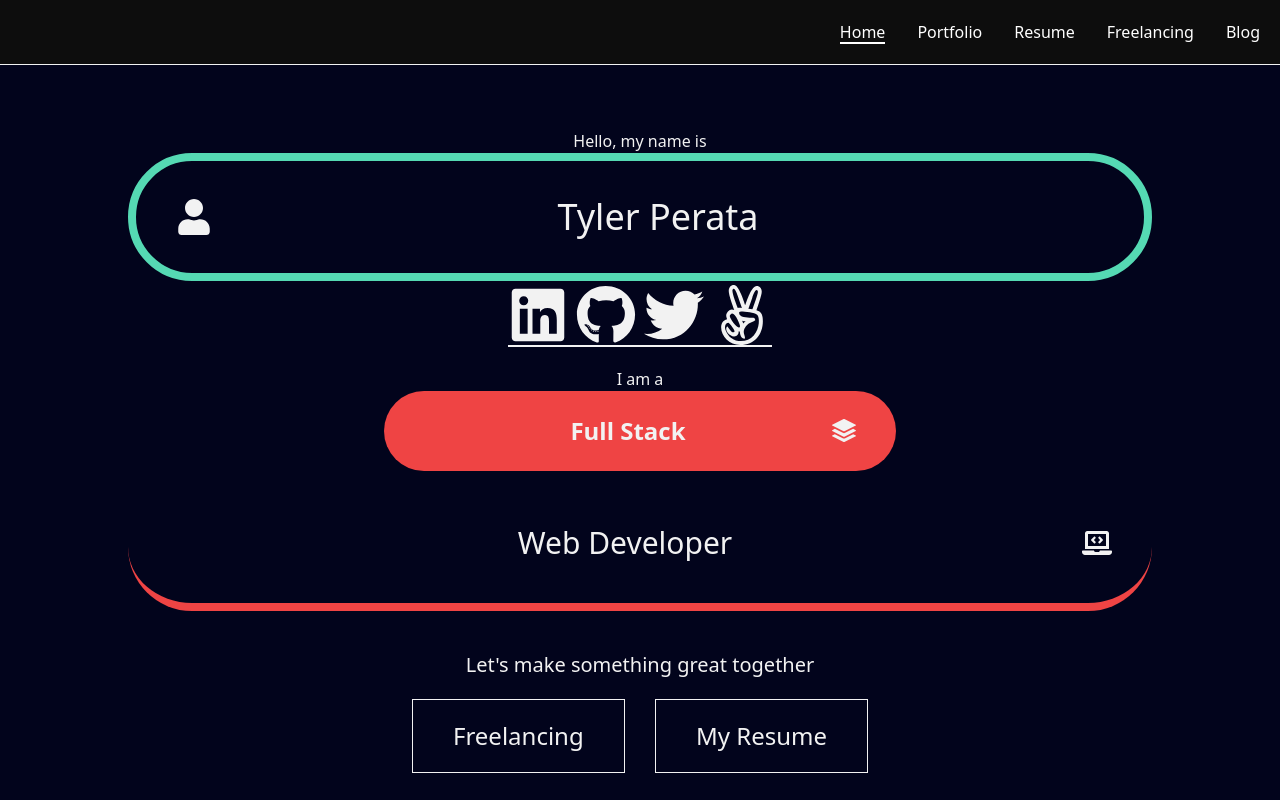
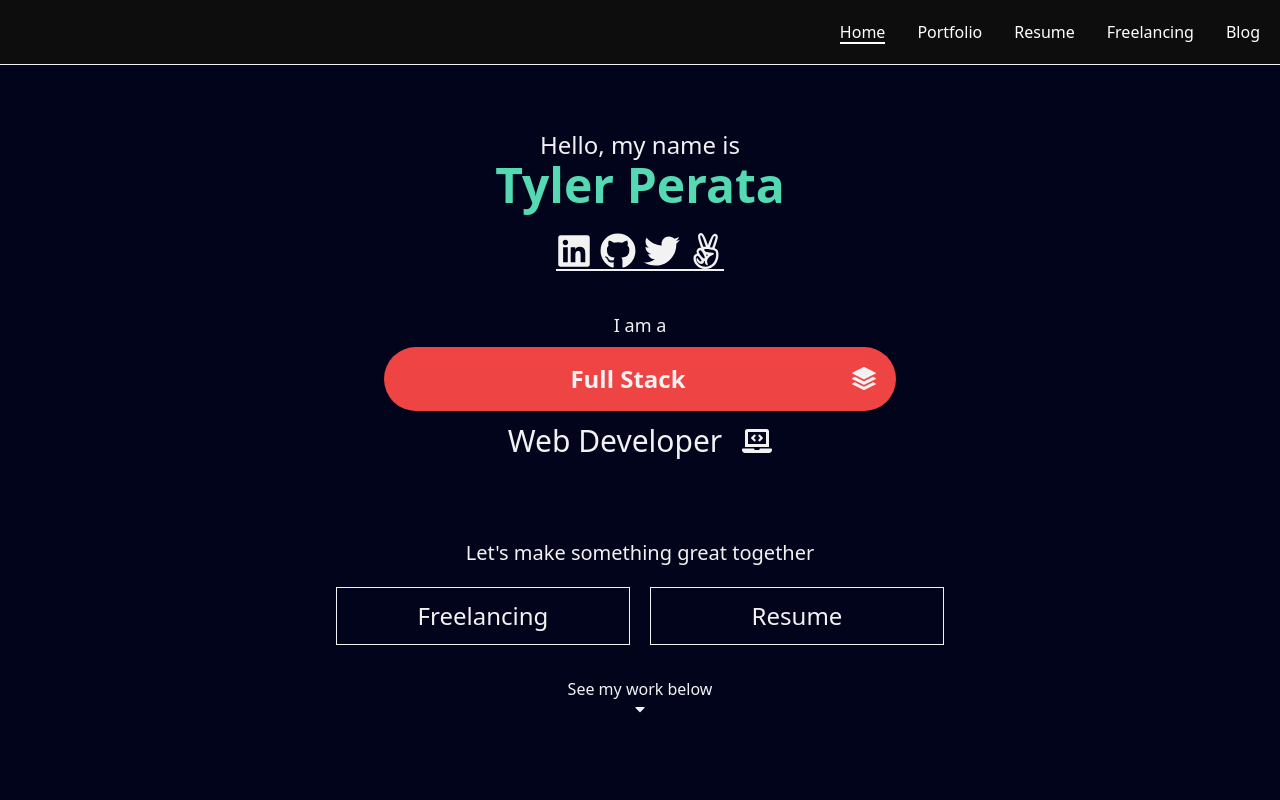
Before and after one commit to TylerP99/tylerperata, a React (Create React App) app in the folder client/: page / in a window 1280 px wide. Shown: the top 800 px of the page. Built offline with nearby package versions, Linux system fonts and the light colour scheme; what @cloudinary/url-gen would draw is missing.

Commit message:
Hero changes

```diff
--- a/client/src/components/landing-components/Hero.jsx
+++ b/client/src/components/landing-components/Hero.jsx
@@ -13,39 +13,39 @@ function Hero() {
   return (
     <section className="flex flex-col w-[95%] mx-auto h-[100vh] pt-[4rem]">
 
-      <section className='mb-5 flex flex-col items-center'>
-        <h3>Hello, my name is</h3>
+      <section className='flex flex-col items-center mb-10'>
+        <h3
+        className="text-2xl"
+        >Hello, my name is</h3>
         <h1
-        className='flex justify-between items-center w-full text-white bg-inherit border-8 border-green rounded-full text-4xl transition-opacity animate-growWidth md:w-[80vw] md:h-[10vw] p-10 mb-1'
-
+        className='flex justify-center items-center w-full bg-inherit text-5xl px-10 pb-5 mb-1 text-center text-green font-bold'
         >
-          <FaUser/>
-          <span>Tyler Perata</span>
-          <div></div>
+          Tyler Perata
         </h1>
-        <SocialDisplay className='text-6xl'/>
+        <SocialDisplay className='text-4xl'/>
 
 
       </section>
 
 
-      <section className='flex flex-col items-center mb-10'>
-
-        <h3>I am a</h3>
+      <section className='flex flex-col items-center mb-20'>
 
         <h3
-        className='flex flex-row-reverse items-center justify-between text-white bg-inherit bg-red-500 rounded-full text-2xl font-bold px-10 py-10 gap-5 animate-slideLeft mb-3 md:w-[40vw] h-[5vw]'
+        className="text-lg mb-2"
+        >I am a</h3>
+
+        <h3
+        className='flex flex-row-reverse items-center justify-between text-white bg-inherit bg-red-500 rounded-full text-2xl font-bold py-8 px-5 gap-5 mb-3 md:w-[40vw] h-[5vw]'
         >
           <BsStack/>
           Full Stack
           <div></div>
         </h3>
         <h2
-          className='flex flex-row-reverse items-center justify-between w-full text-white bg-inherit border-b-8 border-red-500 rounded-full text-3xl p-10 animate-slideLeft md:w-[80vw] md:h-[10vw]'
+          className='flex items-center justify-center gap-5 w-full text-white bg-inherit text-3xl animate-slideLeft'
         >
+          <span>Web Developer</span>
           <FaLaptopCode/>
-          <span>Web Developer</span>
-          <div></div>
         </h2>
 
       </section>
@@ -54,9 +54,9 @@ function Hero() {
 
         <p className="text-xl md:text-xl bold mb-5">Let's make something great together</p>
 
-        <section className="w-[90%] flex flex-col justify-around items-center mb-5 md:flex-row md:w-[40%]">
-          <Link className="block mb-3 text-center border border-white px-10 py-5 text-2xl hover:bg-white/20 hover:shadow-sm hover:shadow-white" to="/freelancing">Freelancing</Link>
-          <Link className="block mb-3 text-center border border-white px-10 py-5 text-2xl hover:bg-white/20 hover:shadow-sm hover:shadow-white" to="/resume">My Resume</Link>
+        <section className="w-[50%] flex flex-col justify-around items-center mb-5 md:flex-row md:gap-5">
+          <Link className="block mb-3 text-center border border-white w-full px-4 py-3 text-2xl hover:bg-white/20 hover:shadow-sm hover:shadow-white" to="/freelancing">Freelancing</Link>
+          <Link className="block mb-3 text-center border border-white w-full px-4 py-3 text-2xl hover:bg-white/20 hover:shadow-sm hover:shadow-white" to="/resume">Resume</Link>
         </section>
 
         <a href="#work" className={"flex flex-col items-center hover:cursor-pointer"} onMouseEnter={() => setHover(true)} onMouseLeave={() => setHover(false)}>
```
